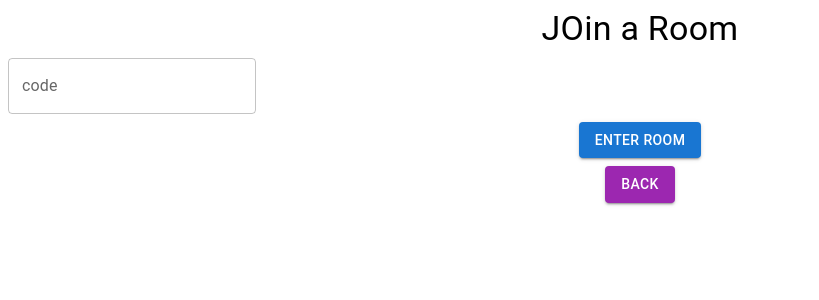
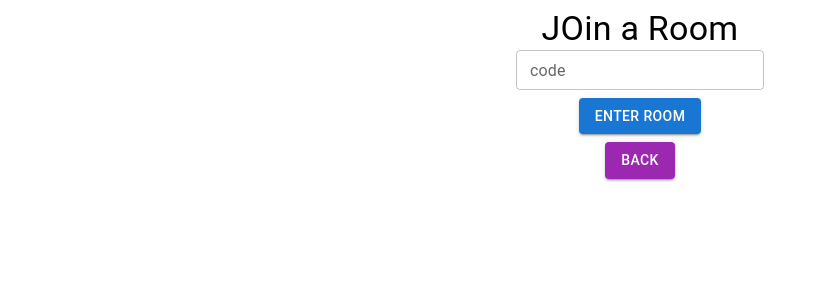
Before and after one commit to shepardb0y-src/Music-Controller, a React app in the folder frontend/: page /join in a window 1280 px wide. Shown: the top 300 px of the page, without its empty margins (0-819 px from the left). Built offline with nearby package versions, Linux system fonts and the light colour scheme; the HTML template or start-up script is replaced by a standard one.

Commit message:
I amendedd the join room page to have all the elements aligned vertically

```diff
--- a/frontend/src/pages/JoinRoomPage.js
+++ b/frontend/src/pages/JoinRoomPage.js
@@ -7,7 +7,7 @@ import FormHelperText from "@mui/material/FormHelperText";
 import Cookies from "js-cookie";
 import axios from "axios";
 import { Link, useNavigate, useHistory } from "react-router-dom";
-
+import styled from "styled-components";
 import { useState } from "react";
 
 const JoinRoomPage = () => {
@@ -25,16 +25,6 @@ const JoinRoomPage = () => {
     const code = { code: roomCode };
     console.log(code);
     const csrftoken = Cookies.get("csrftoken");
-
-    // axios
-    //   .post("/join-room", code, {
-    //     headers: {
-    //       "Content-Type": "application/json",
-    //       "X-CSRFToken": csrftoken,
-    //     },
-    //   }) //returns the data from api differ from fetch by not need another
-    //   .then((response) => response)
-    //   .then((res) => console.log(res));
 
     axios
       .post("/join-room", code, {
@@ -61,16 +51,21 @@ const JoinRoomPage = () => {
         console.error("An error occurred:", err);
       });
   };
-  //
+
+  const JoinRoomContainer = styled.div`
+    display: flex;
+    justify-content: center;
+    align-items: center;
+  `;
+
   return (
-    <div>
+    <JoinRoomContainer>
       <Grid container spacing={1}>
         <Grid item xs={12} align="center">
           <Typography variant="h4" color="initial">
             JOin a Room
           </Typography>
-        </Grid>
-        <Grid item xs={12}>
+
           <TextField
             error={error}
             label="code"
@@ -79,6 +74,7 @@ const JoinRoomPage = () => {
             helperText={helperText}
             variant="outlined"
             onChange={handleFieldChange}
+            size="small"
           ></TextField>
         </Grid>
         <Grid item xs={12} align="center">
@@ -96,7 +92,7 @@ const JoinRoomPage = () => {
           </Button>
         </Grid>
       </Grid>
-    </div>
+    </JoinRoomContainer>
   );
 };
 
--- a/frontend/static/css/index.css
+++ b/frontend/static/css/index.css
@@ -1,10 +1,11 @@
-/*
+
 html,body{
     height: 100%;
     margin:0;
     padding:0;
+    background-color: purple;
     }
-
+/*
     #main{
     position: fixed;
     width: 100%;
```
Also changed, not shown: frontend/static/frontend/main.js.
